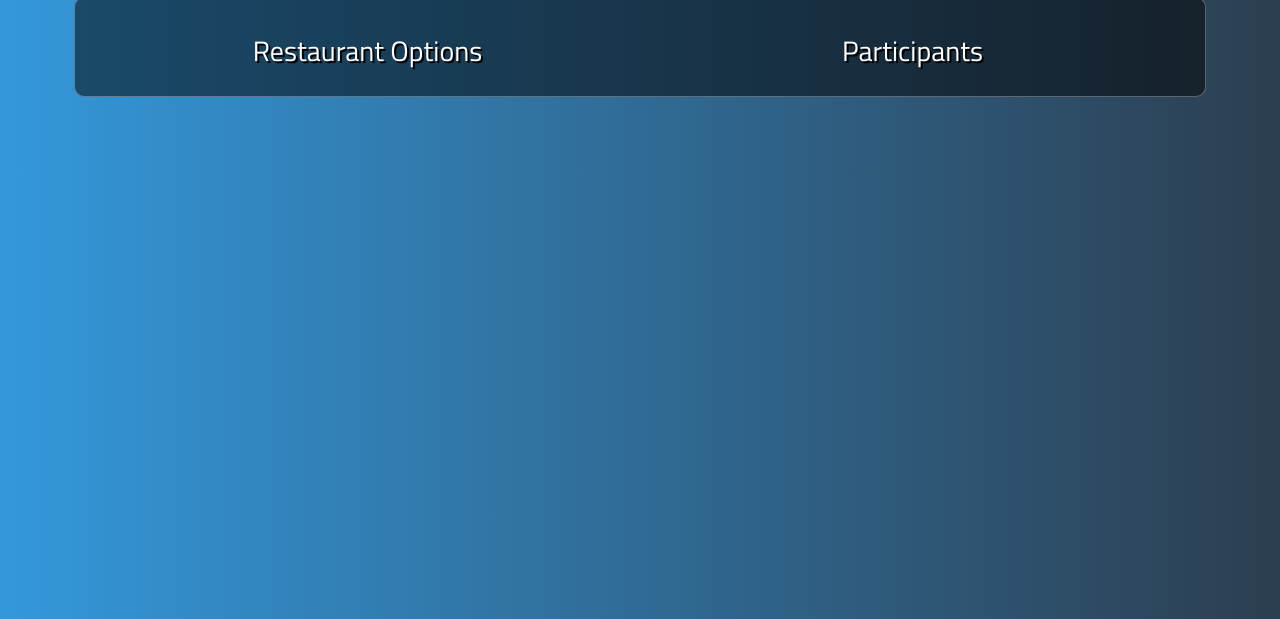
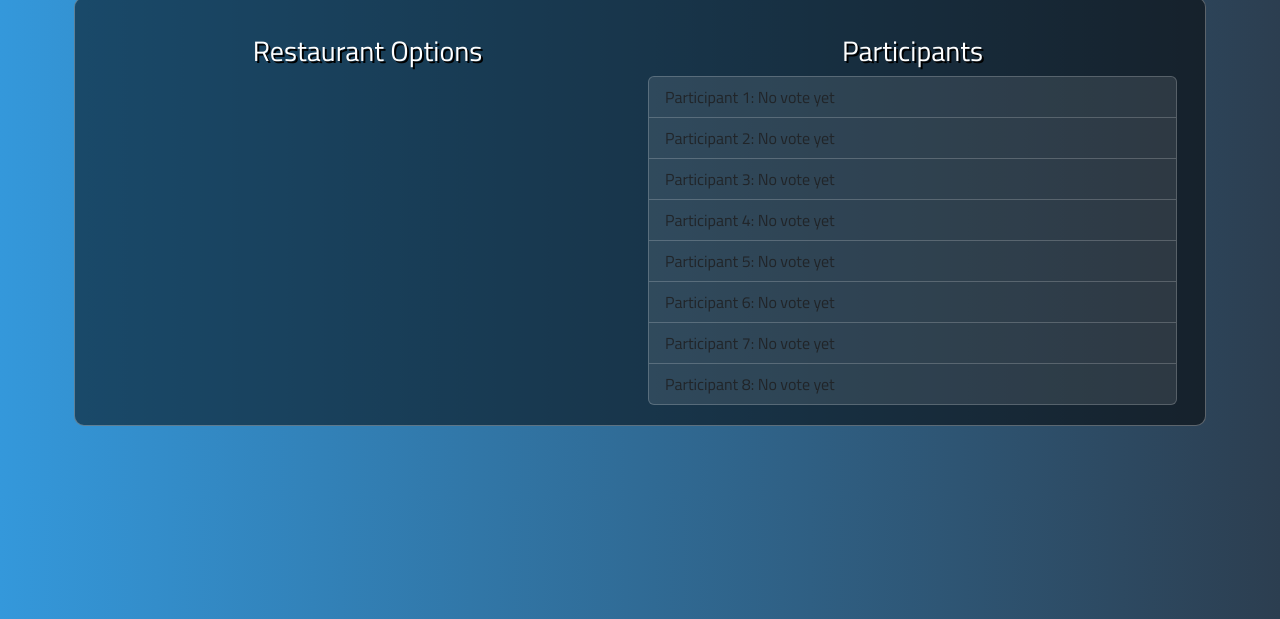
Before and after one commit to mrbright09/MyDInner2, a plain HTML site: page index.html in a window 1280 px wide. Shown: the part 181-800 px from the top of the page. Drawn offline with nearby package versions, Linux system fonts and the light colour scheme; files that its build step writes are made by us from their sources.

Commit message:
Update index.html

```diff
--- a/index.html
+++ b/index.html
@@ -7,7 +7,7 @@
     <title>Dinner Picker</title>
     <!-- Bootstrap 5 CSS -->
     <link href="https://cdn.jsdelivr.net/npm/bootstrap@5.3.0-alpha1/dist/css/bootstrap.min.css" rel="stylesheet">
-    <link rel="stylesheet" href="assets/css/style.css">
+    <link rel="stylesheet" href="style.css">
     <link href="https://fonts.googleapis.com/css?family=Titillium+Web" rel="stylesheet">
 </head>
 
@@ -46,7 +46,7 @@
 
     <!-- Bootstrap 5 JS Bundle -->
     <script src="https://cdn.jsdelivr.net/npm/bootstrap@5.3.0-alpha1/dist/js/bootstrap.bundle.min.js"></script>
-    <script src="assets/javascript/app.js"></script>
+    <script src="app.js"></script>
 </body>
 
 </html>
```
